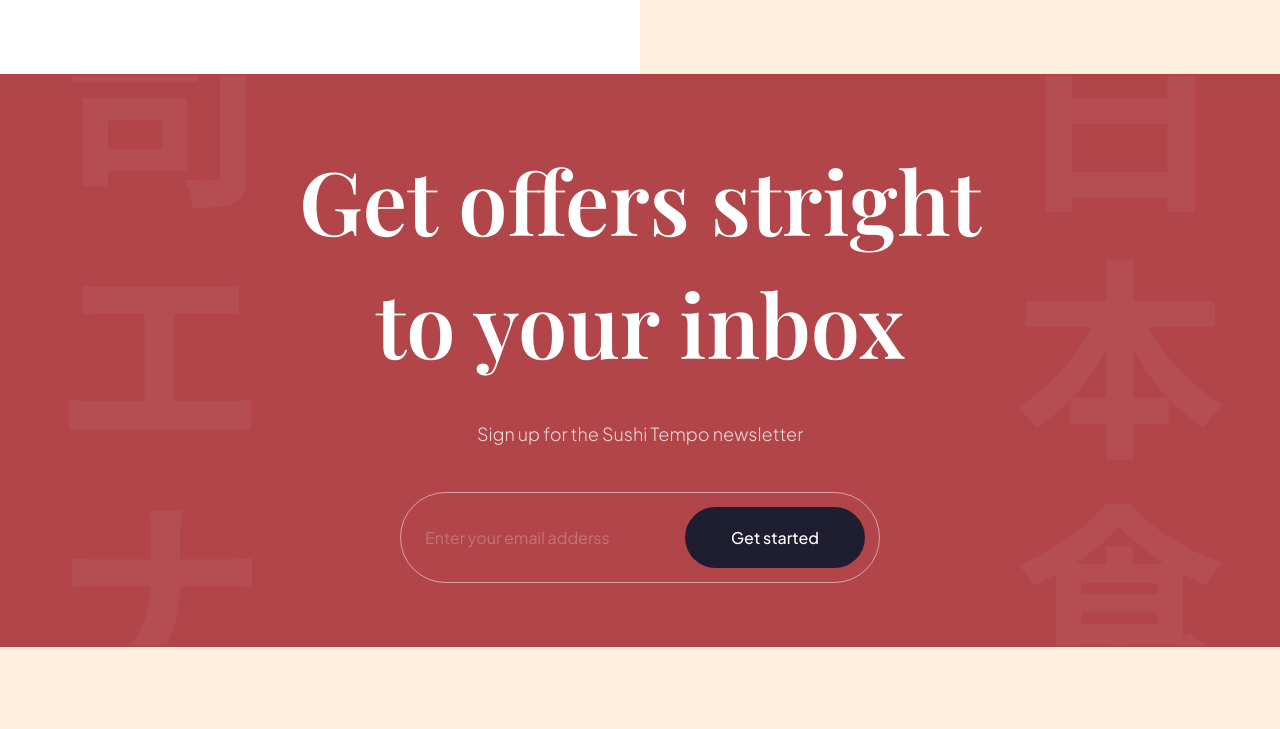
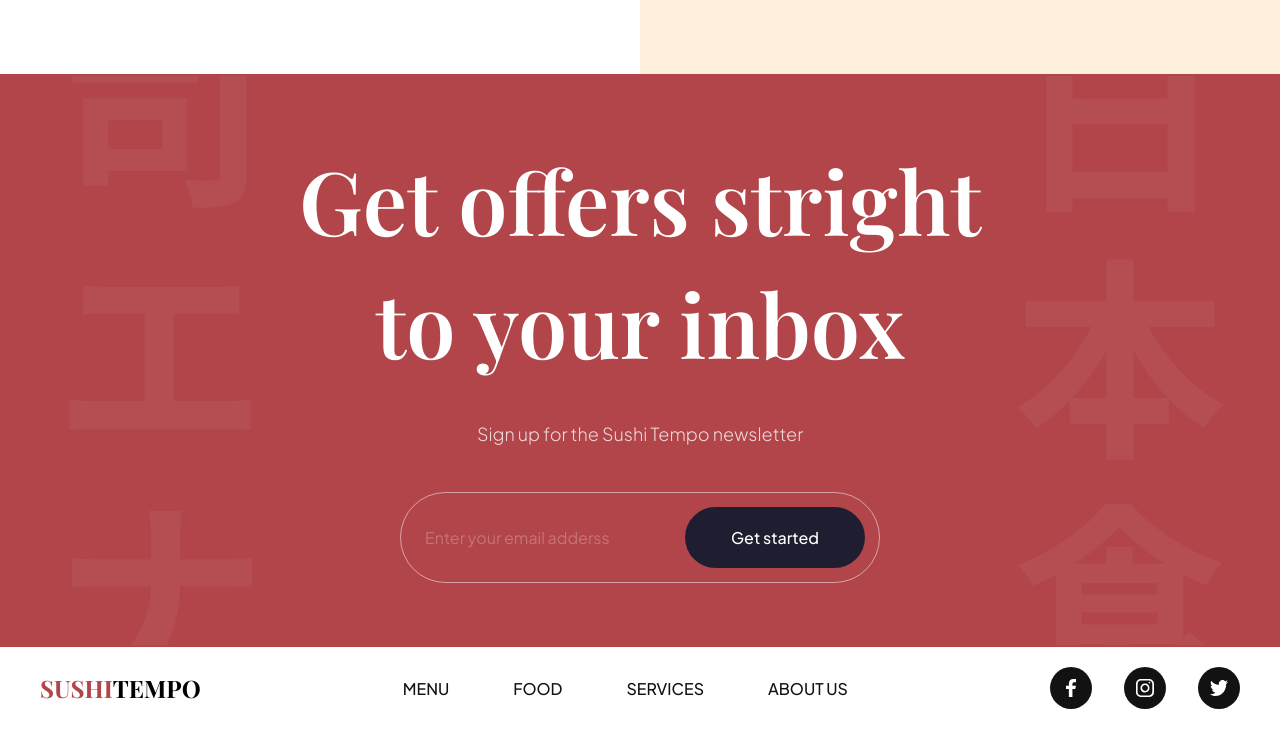
Before and after one commit to ostandrey/sushi-order-site, a website built with Vite: page index.html in a window 1280 px wide. Shown: the part 3624-4353 px from the top of the page. Before the commit the page ends 4271 px from the top, so only its background shows below. Built offline with nearby package versions, Linux system fonts and the light colour scheme.

Commit message:
feat/footer

```diff
--- /dev/null
+++ b/css/sections/footer.css
@@ -0,0 +1,64 @@
+.footer {
+  width: 100%;
+  padding: 20px 40px;
+
+  background: var(--color-white);
+
+  flex-wrap: wrap;
+  gap: 20px;
+
+  overflow: hidden;
+}
+
+.footer__logo {
+  font-size: 24px;
+  font-weight: bold;
+  font-family: var(--playfair-display);
+
+  text-transform: uppercase;
+
+  cursor: pointer;
+}
+
+.footer__logo span {
+  color: var(--primary-color);
+}
+
+.footer ul {
+  display: flex;
+  flex-wrap: wrap;
+  flex-direction: row;
+  gap: 64px;
+}
+
+.footer ul:last-child {
+  gap: 32px;
+}
+
+.footer__nav li {
+  list-style: none;
+
+  font-size: 16px;
+  font-weight: 500;
+  font-family: var(--plus-jakarta-sans);
+
+  text-transform: uppercase;
+  color: var(--secondary-color);
+
+  cursor: pointer;
+}
+
+.footer__social li {
+  width: 42px;
+  height: 42px;
+
+  background-color: var(--secondary-color);
+  border-radius: 100%;
+}
+
+.footer__social li img {
+  width: 45%;
+  height: 45%;
+
+  object-fit: contain;
+}
--- a/css/style.css
+++ b/css/style.css
@@ -8,7 +8,7 @@
 @import url('sections/popular.css');
 @import url('sections/trending.css');
 @import url('sections/subscribe.css');
-/* @import url('sections/footer.css'); */
+@import url('sections/footer.css');
 
 /* CSS variables for reusablity across all files (including above imported) */
 :root {
@@ -288,7 +288,7 @@
     flex-direction: column;
   }
 
-  .trending-drink {
+  .trending-drinks {
     flex-direction: column-reverse;
   }
 
--- a/index.html
+++ b/index.html
@@ -20,13 +20,13 @@
             <a href="#menu">Menu</a>
           </li>
           <li>
-            <a href="#menu">Food</a>
+            <a href="#food">Food</a>
           </li>
           <li>
-            <a href="#menu">Services</a>
+            <a href="#services">Services</a>
           </li>
           <li>
-            <a href="#menu">About us</a>
+            <a href="#about-us">About us</a>
           </li>
           <li>
             <img src="assets/search.svg" alt="search" />
@@ -307,6 +307,27 @@
       </div>
     </section>
 
+    <footer class="footer flex-between">
+      <h3 class="footer__logo"><span>Sushi</span>Tempo</h3>
+
+      <ul class="footer__nav">
+        <li><a href="#menu">Menu</a></li>
+        <li><a href="#food">Food</a></li>
+        <li><a href="#services">Services</a></li>
+        <li><a href="#about-us">About Us</a></li>
+      </ul>
+      <ul class="footer__social">
+        <li class="flex-center">
+          <img src="assets/facebook.svg" alt="facebook" />
+        </li>
+        <li class="flex-center">
+          <img src="assets/instagram.svg" alt="instagram" />
+        </li>
+        <li class="flex-center">
+          <img src="assets/twitter.svg" alt="twitter" />
+        </li>
+      </ul>
+    </footer>
     <script src="js/script.js" type="module"></script>
   </body>
 </html>
```
